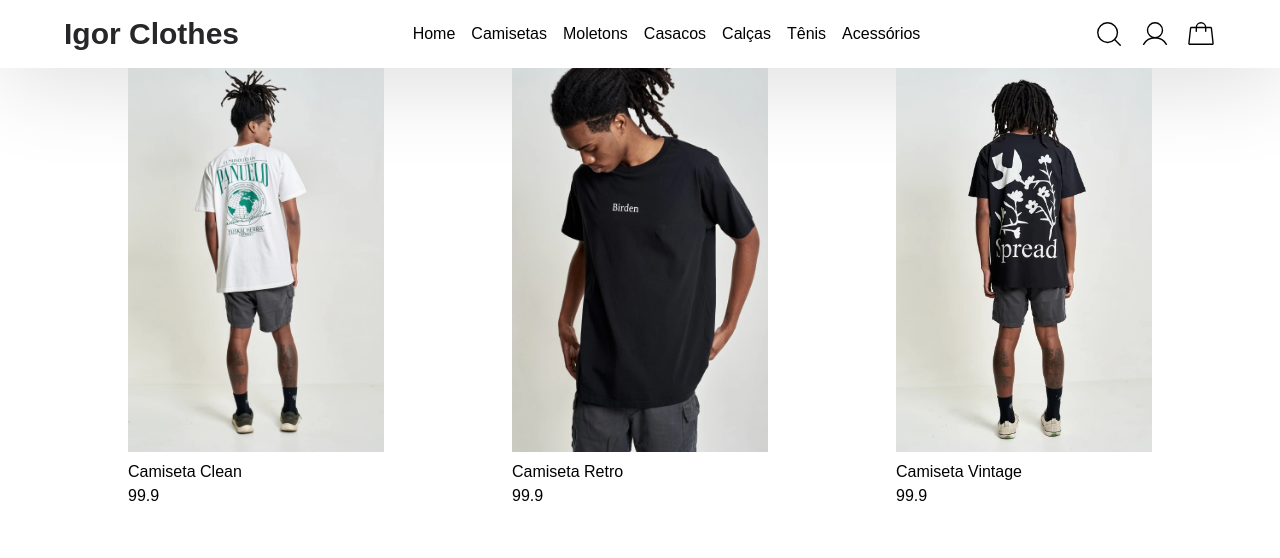
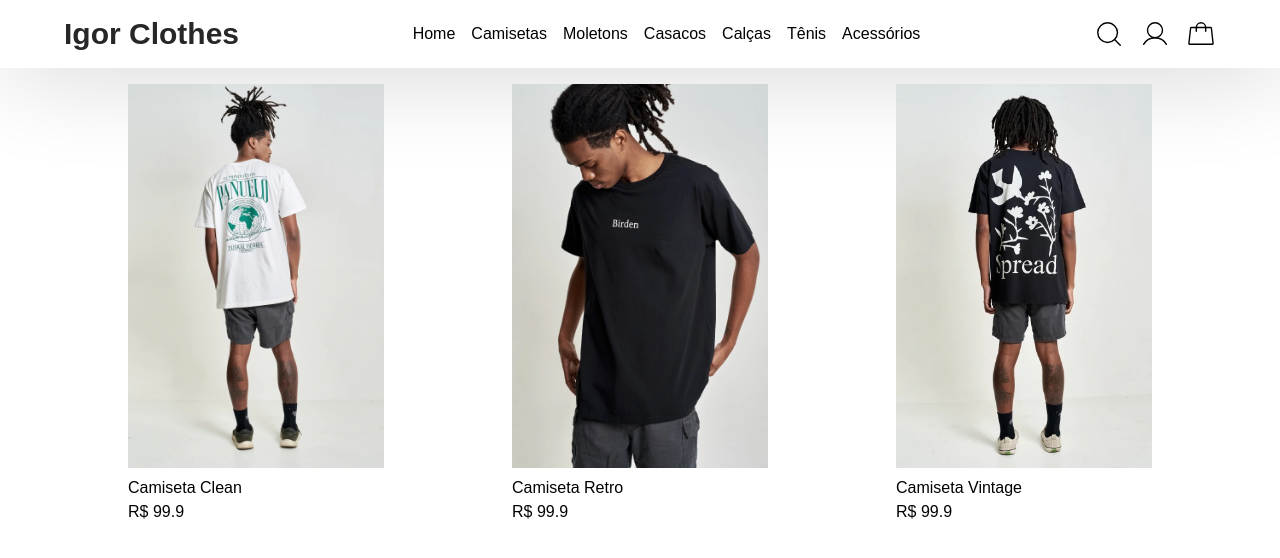
Before and after one commit to igorviniciussantana/nextjs-ecommerce, a Next.js app: page / in a window 1280 px wide. Shown: the top 558 px of the page. Built offline with nearby package versions, Linux system fonts and the light colour scheme; a web font is replaced by a local one.

Commit message:
feat: add price format

```diff
--- a/src/components/Products/Card/index.tsx
+++ b/src/components/Products/Card/index.tsx
@@ -27,7 +27,7 @@ export default function Card(props: CardProps) {
       </Styled.Box>
       <Styled.Content>
         <Styled.Title>{props.title}</Styled.Title>
-        <Styled.Price>{props.price}</Styled.Price>
+        <Styled.Price>R$ {props.price}</Styled.Price>
       </Styled.Content>
     </Styled.Card>
   );
--- a/src/components/Products/Highlights/styled.ts
+++ b/src/components/Products/Highlights/styled.ts
@@ -1,6 +1,7 @@
 import styled from 'styled-components'
 
 export const Highlights = styled.article`
+margin-top: 1rem;
 width: 80%;
 display: flex;
 justify-content: space-between
```
